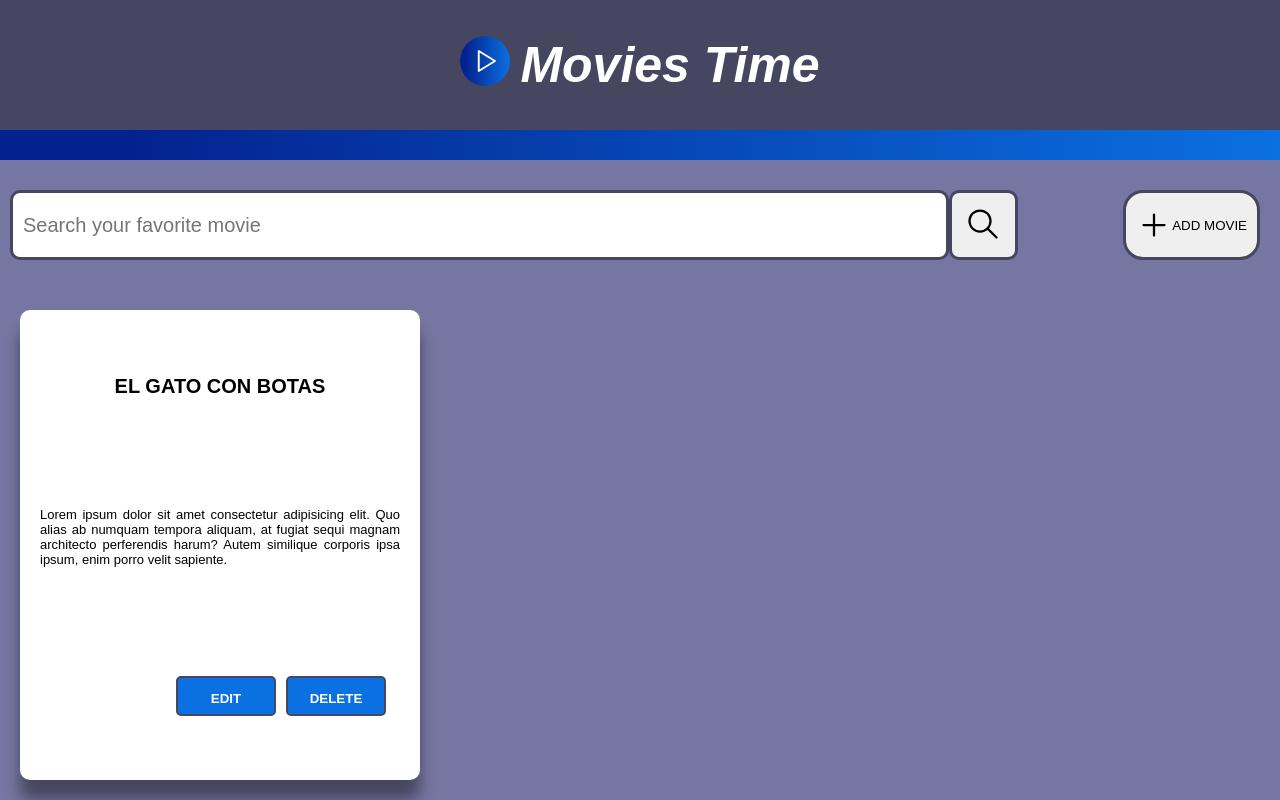
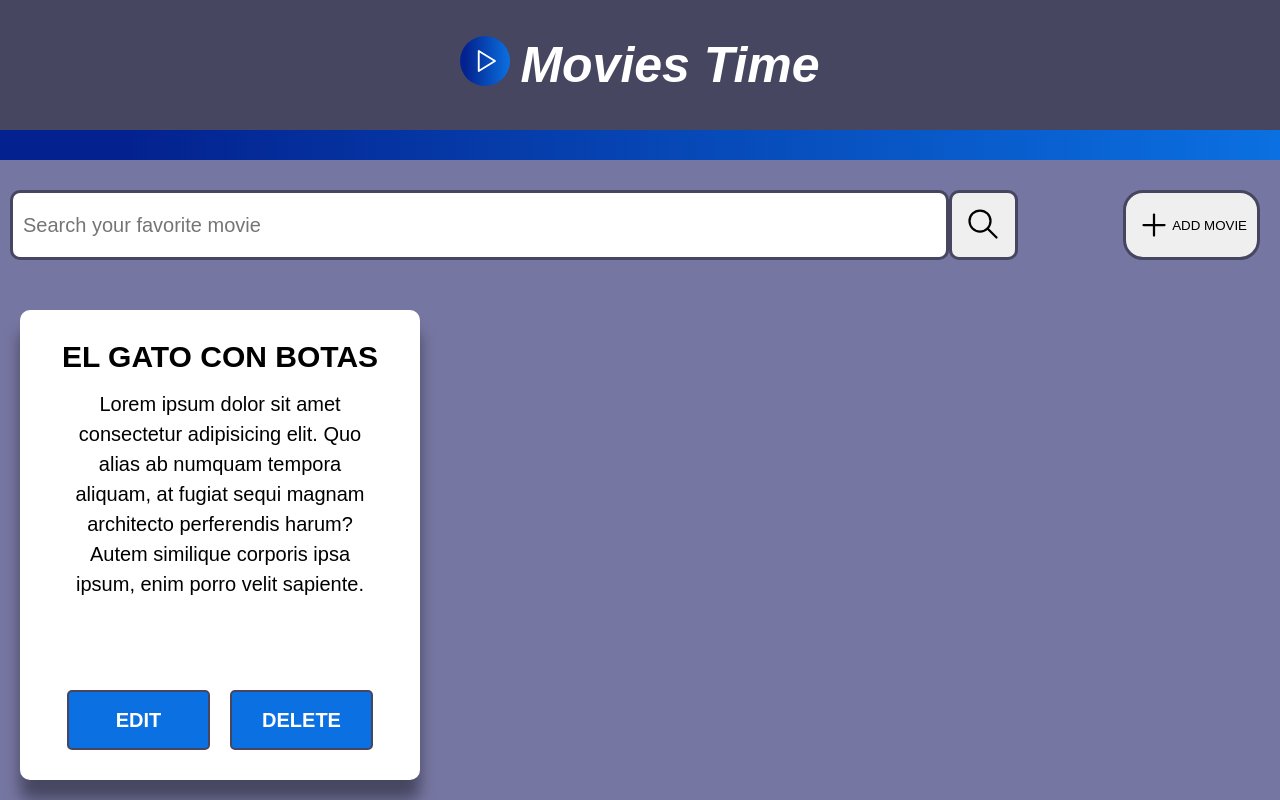
Before and after one commit to Enefecto/app-movies, a React (Create React App) app: page / in a window 1280 px wide. Built offline with nearby package versions, Linux system fonts and the light colour scheme.

Commit message:
movie.css Uptate (paragraphs of the cards)

```diff
--- a/src/componentes/movies/movies.css
+++ b/src/componentes/movies/movies.css
@@ -22,18 +22,22 @@
     display: flex;
     flex-direction: column;
     align-items: center;
-    justify-content: space-around;
-    padding: 1rem;
+    justify-content: space-between;
+    padding: 3rem;
 }
 .card-tittle{
-    font-size: 2rem;
+    font-size: 3rem;
     text-transform: uppercase;
     text-align: center;
 }
 .card-description{
-    font-size: 1.3rem;
-    text-align: justify;
-    margin: 0 1rem;
+    height: 70%;
+    width: 90%;
+    font-size: 2rem;
+    text-align: center;
+    line-height: 3rem;
+    overflow: hidden;
+    margin: 1rem 0;
 }
 .card-options{
     width: 90%;
@@ -42,19 +46,21 @@
     justify-content: flex-end;
 }
 .card-button{
-    width: 10rem;
-    height: 4rem;
+    width: 25rem;
+    height: 6rem;
     background: var(--azulClaro);
     color: white;
     border: 2px solid var(--gray);
-    outline: 0;
-    padding: 1.3rem 0rem;
+    padding: 1rem;
     border-radius: 0.5rem;
     text-transform: uppercase;
     font-weight: bold;
     cursor: pointer;
     transition: all 300ms;
-    margin: 0 0.5rem;
+    font-size: 2rem;
+}
+.b-edit{
+    margin-right: 2rem;
 }
 .b-edit:hover{background-color: var(--verde);}
 .b-delete:hover{background-color: var(--rojo);}
```
